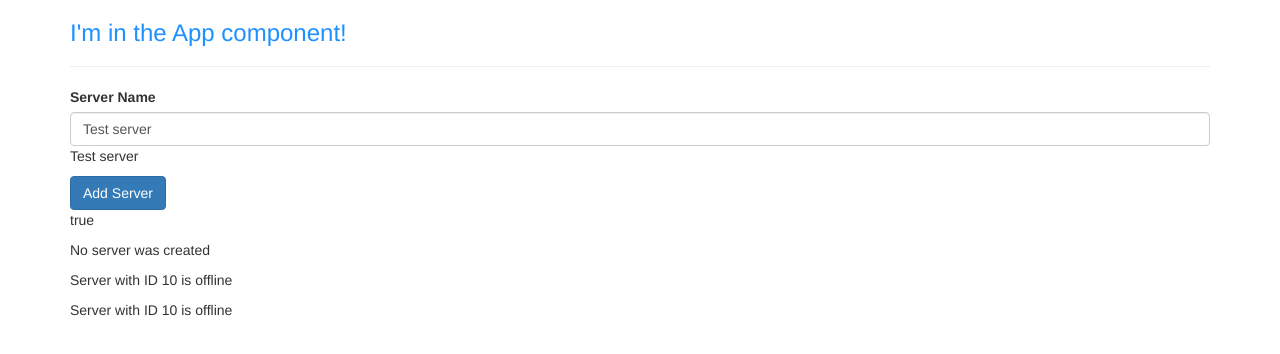
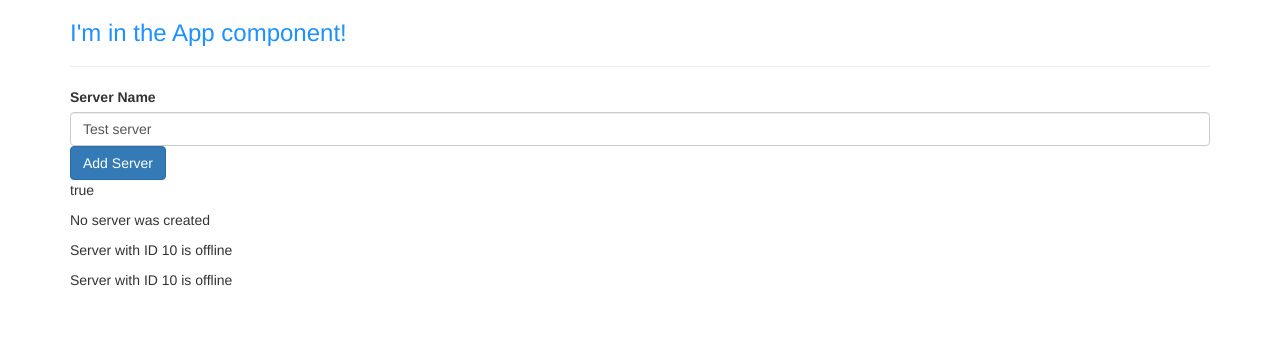
Before and after one commit to irendon1993/helloAngular, an Angular app: page / in a window 1280 px wide. Shown: the top 354 px of the page. Built offline with nearby package versions, Linux system fonts and the light colour scheme.

Commit message:
Combining all forms of databinding

```diff
--- a/src/app/servers/servers.component.html
+++ b/src/app/servers/servers.component.html
@@ -8,7 +8,8 @@
     type="text"
     class="form-control"
     [(ngModel)]="serverName">
-  <p>{{serverName}}</p>
+  <!-- <p>{{serverName}}</p> -->
+
 <button
   class="btn btn-primary"
   [disabled]="!allowNewServer"
--- a/src/app/servers/servers.component.ts
+++ b/src/app/servers/servers.component.ts
@@ -24,8 +24,8 @@
   }
 
   onCreateServer() {
-    this.serverCreationStatus = "Server was created!"
-  }
+    this.serverCreationStatus = "Server was created! Name is " + this.serverName;
+    }
 
   onUpdateServerName(event: any) {
     this.serverName = (<HTMLInputElement>event.target).value;
```
